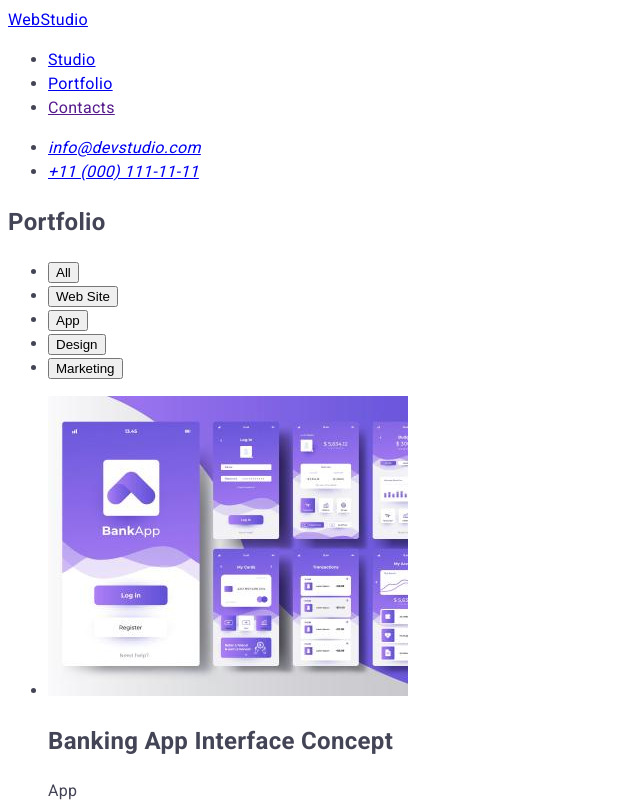
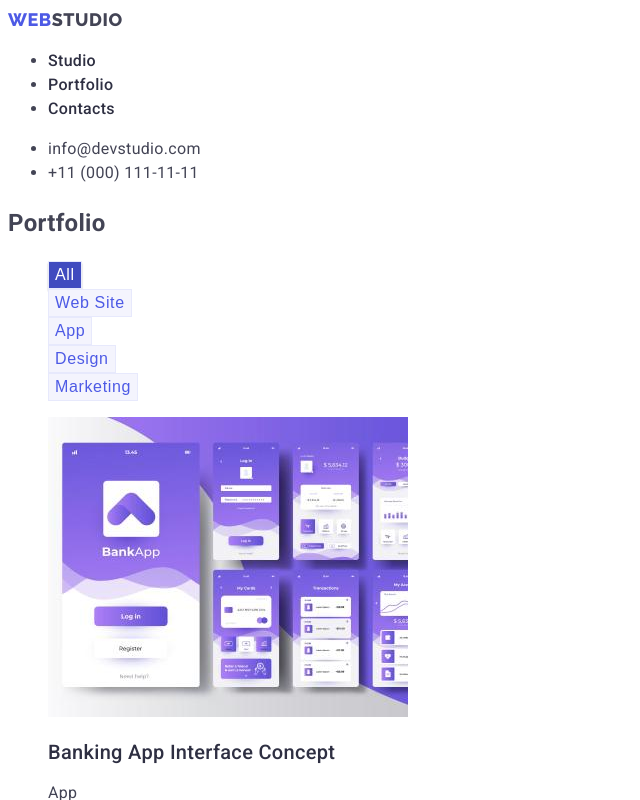
Before and after one commit to kika88vk/goit-markup-hw-02, a plain HTML site: page portfolio.html in a window 1280 px wide. Both pictures are taken after a click on the button "All". Shown: the top 800 px of the page, without its empty margins (0-640 px from the left). Drawn offline with Linux system fonts and the light colour scheme.

Commit message:
Add css to Portfolio

```diff
--- a/css/styles.css
+++ b/css/styles.css
@@ -36,8 +36,17 @@ body {
 
 .site-nav .link-nav {
     font-weight: 500;
-    color: inherit;
+    color: var(--title-text-color);
     text-decoration: none;
+
+}
+
+.site-nav .link-nav:hover {
+    color: var(--primary-text-color);
+}
+
+.site-nav .link-nav:focus {
+    color: var(--accent-color)
 }
 
 
@@ -47,6 +56,13 @@ body {
     font-style: normal;
 }
 
+.mail-tel .link-mail-tel:hover {
+    color: var(--accent-color);
+}
+
+.mail-tel .link-mail-tel:focus {
+    color: var(--accent-color);
+}
 /*---------------Hero---------------*/
 
 .hero .hero-title {
@@ -70,6 +86,18 @@ body {
     align-items: center;
     letter-spacing: 0.04em;
     color: var(--primary-white-color);
+    background: #4D5AE5;
+    box-shadow: 0px 4px 4px rgba(0, 0, 0, 0.15);
+
+}
+.hero .hero-btn:hover {
+    background: #4D5AE5;
+    box-shadow: 0px 1px 6px rgba(46, 47, 66, 0.08), 0px 1px 1px rgba(46, 47, 66, 0.16), 0px 2px 1px rgba(46, 47, 66, 0.08);
+}
+
+.hero .hero-btn:focus {
+    background: #404BBF;
+    box-shadow: 0px 4px 4px rgba(0, 0, 0, 0.15);
 }
 
 /*--------------Features---------*/
@@ -147,5 +175,53 @@ body {
 
 .footer-text {
     color: #E7E9FC;
-    font-weight: 400;
+
 }
+
+/*----------------------Portfolio------------------------*/
+
+.filters-list {
+    list-style-type: none
+}
+
+.filter-btn {
+font-weight: 500;
+font-size: 16px;
+line-height: 1.5;
+display: flex;
+align-items: center;
+text-align: center;
+letter-spacing: 0.04em;
+color: var(--accent-color);
+cursor: pointer;
+background: #F4F4FD;
+border: 1px solid #E7E9FC;
+
+}
+
+.filter-btn:hover{
+color: var(--primary-white-color);
+background: #404BBF;
+box-shadow: 0px 3px 1px rgba(0, 0, 0, 0.1), 0px 2px 1px rgba(0, 0, 0, 0.08), 0px 2px 2px rgba(0, 0, 0, 0.12);
+}
+
+.filter-btn:focus {
+    color: var(--primary-white-color);
+    background: #404BBF;
+    box-shadow: 0px 3px 1px rgba(0, 0, 0, 0.1), 0px 2px 1px rgba(0, 0, 0, 0.08), 0px 2px 2px rgba(0, 0, 0, 0.12);
+}
+
+.cards-list {
+    list-style-type: none
+}
+
+.card-title {
+font-weight: 500;
+font-size: 20px;
+line-height: 1.2;
+color: var(--title-text-color);
+}
+
+.card-text {
+    color: var(--primary-text-color);
+}
--- a/portfolio.html
+++ b/portfolio.html
@@ -5,7 +5,7 @@
     <meta charset="UTF-8" />
     <meta http-equiv="X-UA-Compatible" content="IE=edge" />
     <meta name="viewport" content="width=device-width, initial-scale=1.0" />
-    <title>Webstudio</title>
+    <title>Portfolio</title>
     <link rel="stylesheet" href="./css/styles.css" type="text/css">
     <link rel="preconnect" href="https://fonts.googleapis.com">
     <link rel="preconnect" href="https://fonts.gstatic.com" crossorigin>
@@ -16,22 +16,24 @@
 </head>
 
 <body>
-    <header>
+    <header class="page-header">
 
 
         <nav>
-            <a href="./index.html">WebStudio</a>
-            <ul>
-                <li><a href="./index.html" target="_self" rel="noopener noreferrer nofollow">Studio</a></li>
-                <li><a href="./portfolio.html" target="_self" rel="noopener noreferrer nofollow">Portfolio</a></li>
-                <li><a href="" target="_self" rel="noopener noreferrer nofollow">Contacts</a></li>
+            <a href="./index.html" class="logo"><span class="accent-color">Web</span>Studio</a>
+            <ul class="site-nav">
+                <li><a href="./index.html" target="_self" rel="noopener noreferrer nofollow" class="link-nav">Studio</a>
+                </li>
+                <li><a href="./portfolio.html" target="_self" rel="noopener noreferrer nofollow"
+                        class="link-nav">Portfolio</a></li>
+                <li><a href="" target="_self" rel="noopener noreferrer nofollow" class="link-nav">Contacts</a></li>
             </ul>
         </nav>
 
-        <address>
+        <address class="mail-tel">
             <ul>
-                <li><a href="mailto:info@devstudio.com">info@devstudio.com</a></li>
-                <li><a href="tel:+110001111111">+11 (000) 111-11-11</a></li>
+                <li><a href="mailto:info@devstudio.com" class="link-mail-tel">info@devstudio.com</a></li>
+                <li><a href="tel:+110001111111" class="link-mail-tel">+11 (000) 111-11-11</a></li>
             </ul>
         </address>
 
@@ -99,9 +101,10 @@
 
     </main>
 
-    <footer>
-        <a href="./index.html">WebStudio</a>
-        <p>Increase the flow of customers and sales for your business with digital marketing & growth solutions.</p>
+    <footer class="footer">
+        <a href="./index.html" class="logo"><span class="accent-color">Web</span>Studio</a>
+        <p class="footer-text">Increase the flow of customers and sales for your business with digital marketing &
+            growth solutions.</p>
     </footer>
 </body>
 
```
